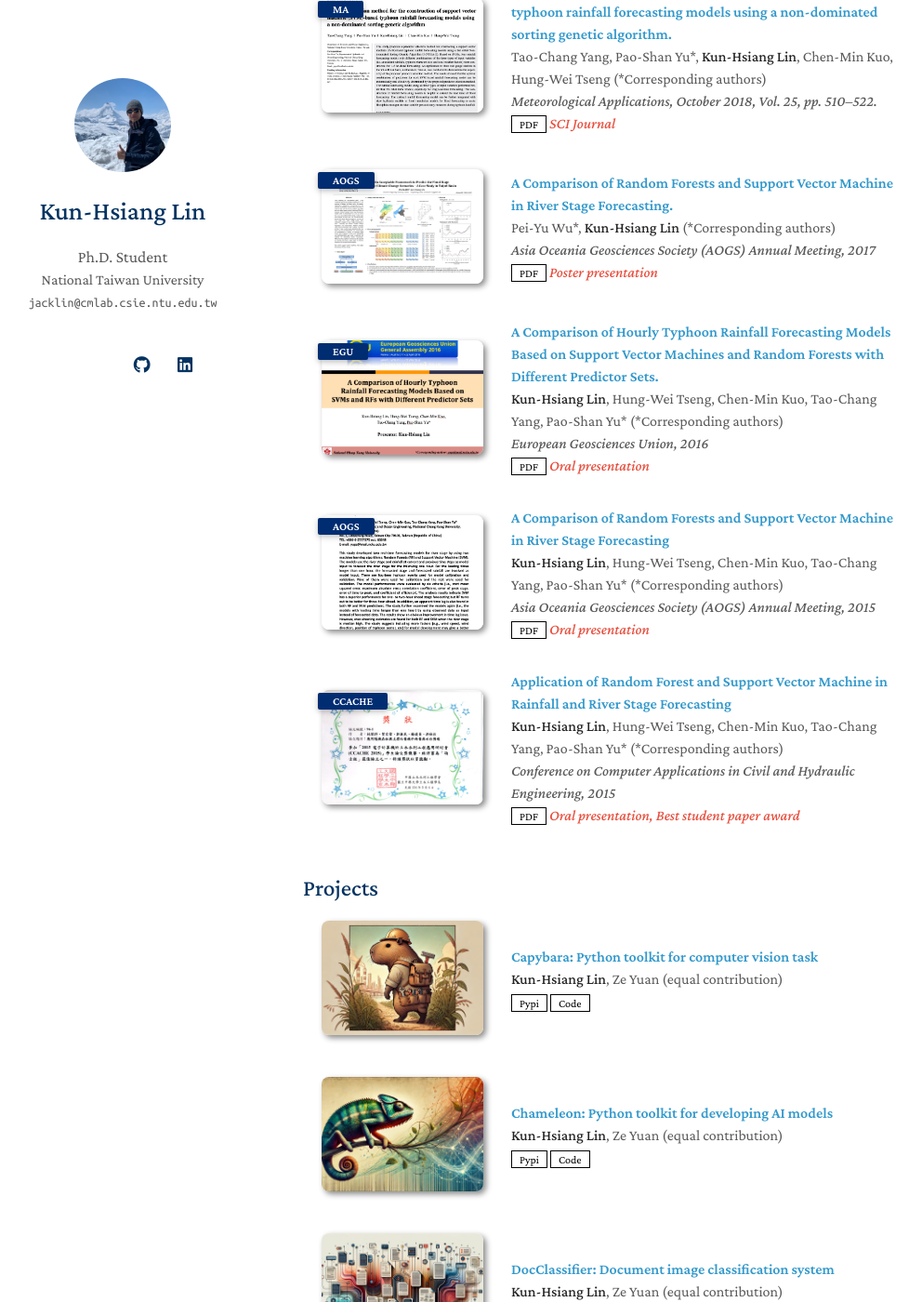
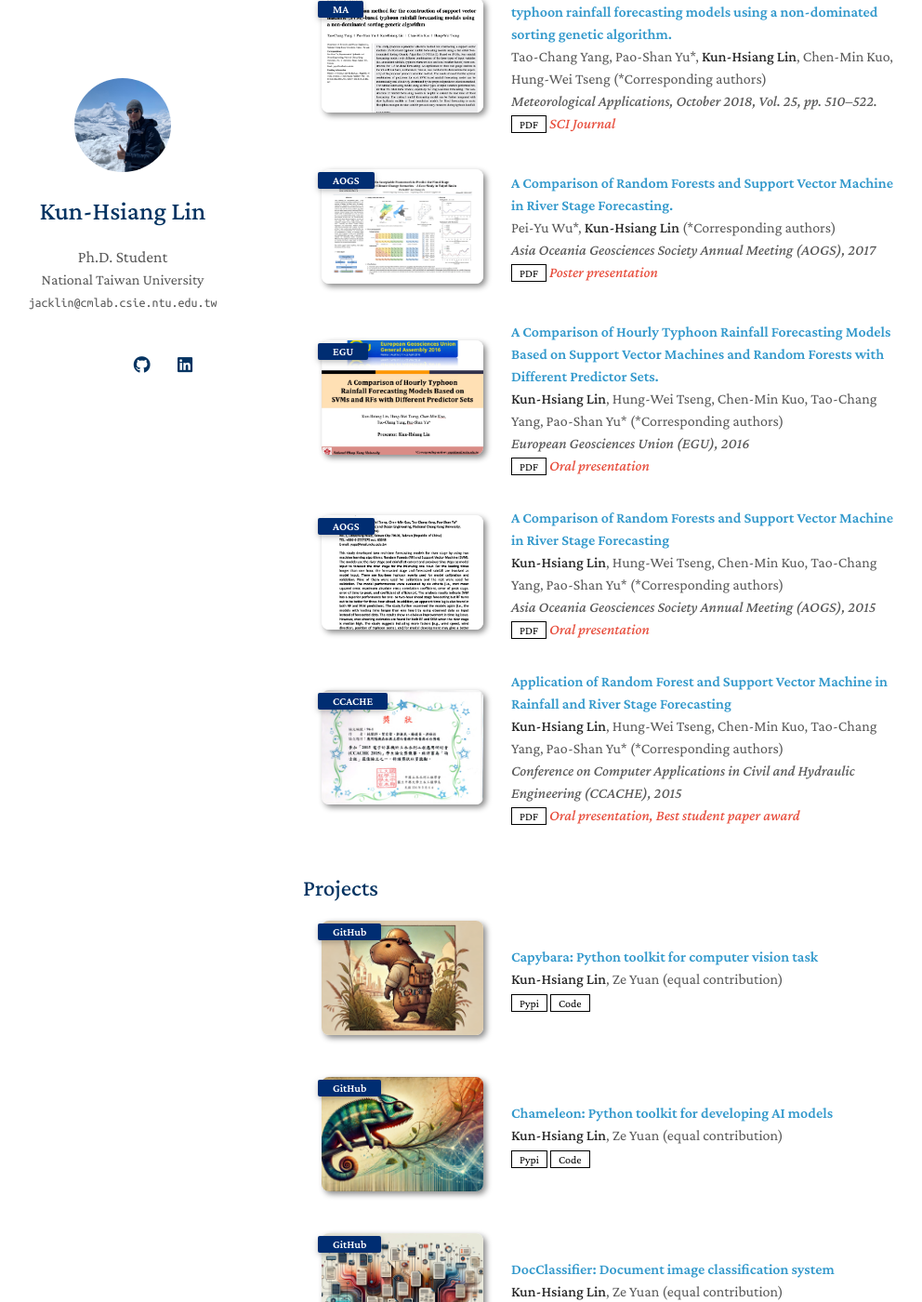
Before and after one commit to kunkunlin1221/kunkunlin1221.github.io, a Jekyll site: the page built from index.md, in a window 1280 px wide and 1400 px high, scrolled down 950 px. Shown: the whole window at 93% size, without its empty margins (144-1136 px from the left). Built offline with Jekyll 4.4.1, drawn with Linux system fonts in a browser that asks for light colours; a style sheet for code colours, icons or effects is not loaded; our own code applies the rules of GitHub Pages for plain Markdown files.

Commit message:
[C] Updates

```diff
--- a/_config.yml
+++ b/_config.yml
@@ -39,7 +39,7 @@
 
 # Google Analytics ID
 # Please remove this if you don't use Google Analytics
-# google_analytics: UA-111540567-4
+google_analytics: UA-111540567-4
 
 # Use this project as a remote theme for GitHub Pages
 # See the guide here: https://docs.github.com/en/pages/setting-up-a-github-pages-site-with-jekyll/adding-a-theme-to-your-github-pages-site-using-jekyll
--- a/_data/projects.yml
+++ b/_data/projects.yml
@@ -1,6 +1,7 @@
 main:
   - title: "Capybara: Python toolkit for computer vision task"
     authors: <strong>Kun-Hsiang Lin</strong>, Ze Yuan (equal contribution)
+    conference_short: GitHub
     code: https://github.com/DocsaidLab/Capybara
     image: ./assets/img/capybara.webp
     pypi: https://pypi.org/project/capybara-docsaid/
@@ -8,6 +9,7 @@
 
   - title: "Chameleon: Python toolkit for developing AI models"
     authors: <strong>Kun-Hsiang Lin</strong>, Ze Yuan (equal contribution)
+    conference_short: GitHub
     code: https://github.com/DocsaidLab/Chameleon
     image: ./assets/img/chameleon.webp
     pypi: https://pypi.org/project/chameleon-docsaid/
@@ -15,12 +17,14 @@
 
   - title: "DocClassifier: Document image classification system"
     authors: <strong>Kun-Hsiang Lin</strong>, Ze Yuan (equal contribution)
+    conference_short: GitHub
     code: https://github.com/DocsaidLab/DocClassifier
     image: ./assets/img/docclassifier.jpg
     # notes: Deep learning module based on PyTorch
 
   - title: "FaceDetection: Face Detection with PyTorch"
     authors: <strong>Kun-Hsiang Lin</strong>
+    conference_short: GitHub
     code: https://github.com/DocsaidLab/FaceDetection
     image: ./assets/img/face_detection.jpg
     # notes: Deep learning module based on PyTorch
--- a/_data/publications.yml
+++ b/_data/publications.yml
@@ -20,7 +20,7 @@
   - title: "A Comparison of Random Forests and Support Vector Machine in River Stage Forecasting."
     authors: Pei-Yu Wu*, <strong>Kun-Hsiang Lin</strong> (*Corresponding authors)
     conference_short: AOGS
-    conference: Asia Oceania Geosciences Society (AOGS) Annual Meeting, 2017
+    conference: Asia Oceania Geosciences Society Annual Meeting (AOGS), 2017
     image: ./assets/img/2017_aogs.jpg
     pdf: ./assets/files/2017_aogs.pdf
     notes: Poster presentation
@@ -28,7 +28,7 @@
   - title: "A Comparison of Hourly Typhoon Rainfall Forecasting Models Based on Support Vector Machines and Random Forests with Different Predictor Sets."
     authors: <strong>Kun-Hsiang Lin</strong>, Hung-Wei Tseng, Chen-Min Kuo, Tao-Chang Yang, Pao-Shan Yu* (*Corresponding authors)
     conference_short: EGU
-    conference: European Geosciences Union, 2016
+    conference: European Geosciences Union (EGU), 2016
     pdf: ./assets/files/2016_egu.pdf
     image: ./assets/img/2016_egu.jpg
     notes: Oral presentation
@@ -36,7 +36,7 @@
   - title: "A Comparison of Random Forests and Support Vector Machine in River Stage Forecasting"
     authors: <strong>Kun-Hsiang Lin</strong>, Hung-Wei Tseng, Chen-Min Kuo, Tao-Chang Yang, Pao-Shan Yu* (*Corresponding authors)
     conference_short: AOGS
-    conference: Asia Oceania Geosciences Society (AOGS) Annual Meeting, 2015
+    conference: Asia Oceania Geosciences Society Annual Meeting (AOGS), 2015
     pdf: ./assets/files/2015_aogs.pdf
     image: ./assets/img/2015_aogs.jpg
     notes: Oral presentation
@@ -44,7 +44,7 @@
   - title: "Application of Random Forest and Support Vector Machine in Rainfall and River Stage Forecasting"
     authors: <strong>Kun-Hsiang Lin</strong>, Hung-Wei Tseng, Chen-Min Kuo, Tao-Chang Yang, Pao-Shan Yu* (*Corresponding authors)
     conference_short: CCACHE
-    conference: Conference on Computer Applications in Civil and Hydraulic Engineering, 2015
+    conference: Conference on Computer Applications in Civil and Hydraulic Engineering (CCACHE), 2015
     image: ./assets/img/2015_CCACHE.jpg
     pdf: ./assets/files/2015_CCACHE.pdf
     notes: Oral presentation, Best student paper award
```
